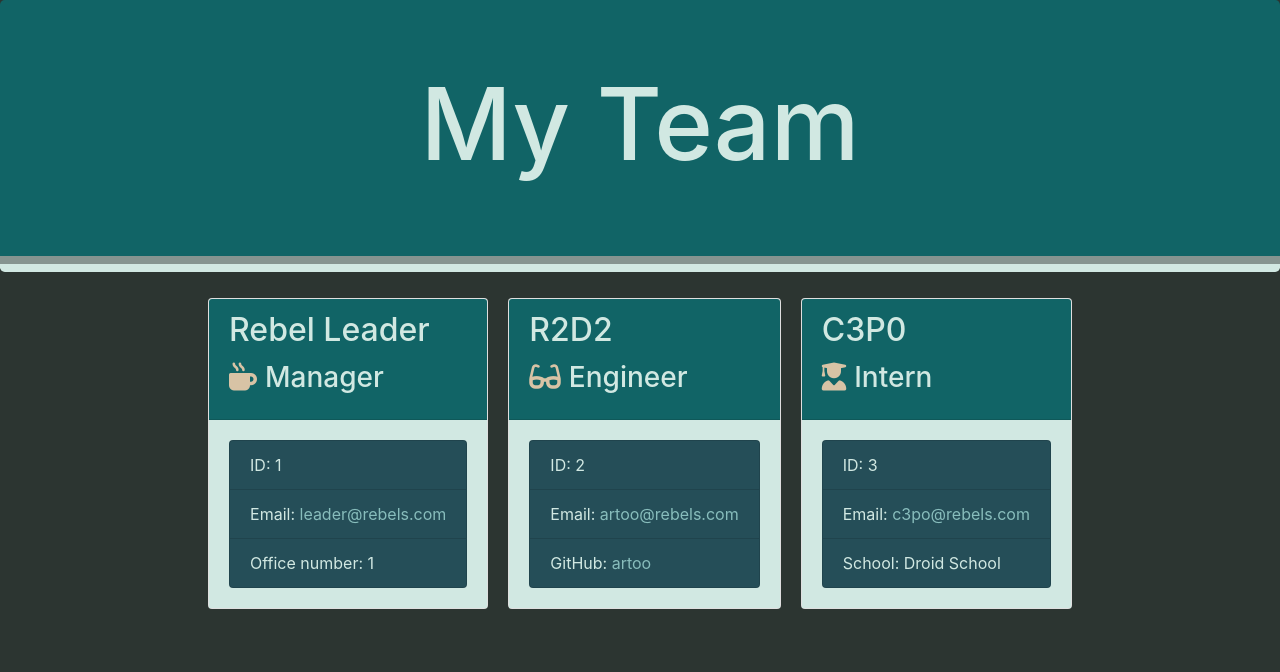
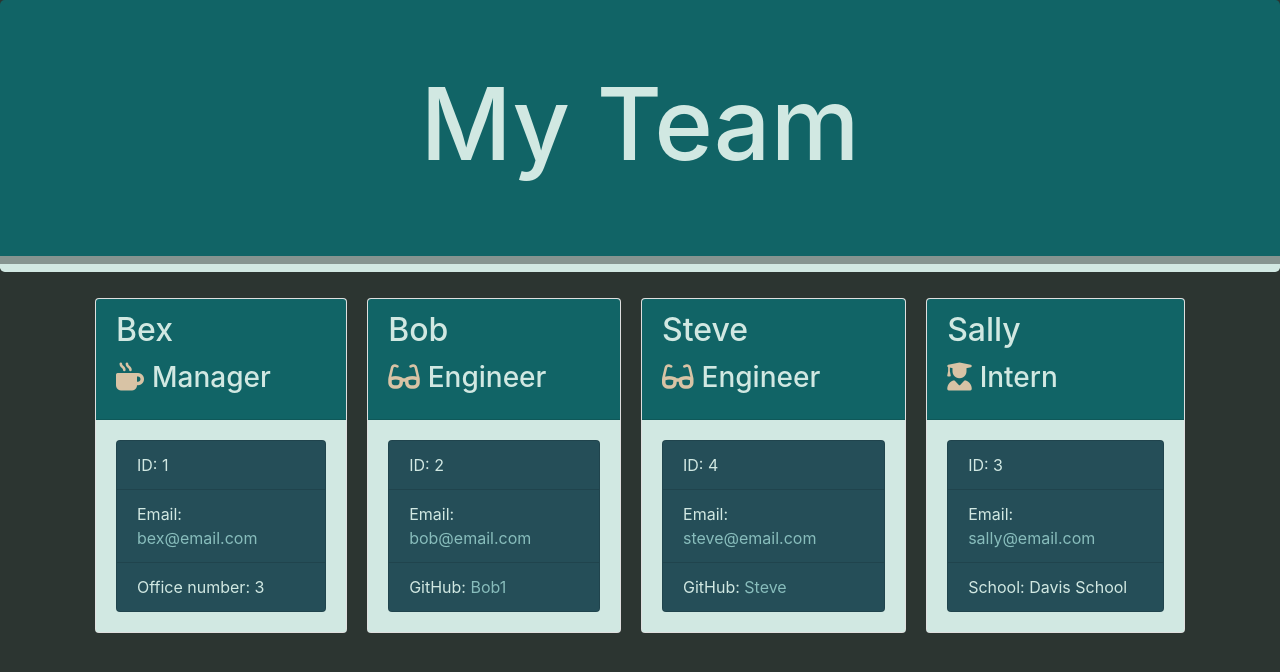
Before and after one commit to BeccaBlanton/TeamBuilder, a plain HTML site: page Develop/output/team.html in a window 1280 px wide. Drawn offline with nearby package versions, Linux system fonts and the light colour scheme.

```diff
--- a/Develop/app.js
+++ b/Develop/app.js
@@ -21,7 +21,7 @@
     name:'managerName',
     message: "Welcome Manager to Team Builder. First off, whats your name?",
     validate: function validateName(name){
-        var reg = /^[a-zA-Z]+$/;
+        var reg = /^[a-zA-Z ]+$/;
         return reg.test(name) || "Please enter a valid name"
     }
 },
--- a/Develop/output/team.html
+++ b/Develop/output/team.html
@@ -25,40 +25,53 @@
             <div class="team-area col-12 d-flex justify-content-center">
                 <div class="card employee-card">
     <div class="card-header">
-        <h2 class="card-title">Rebel Leader</h2>
+        <h2 class="card-title">Bex</h2>
         <h3 class="card-title"><i class="fas fa-mug-hot mr-2"></i>Manager</h3>
     </div>
     <div class="card-body">
         <ul class="list-group">
             <li class="list-group-item">ID: 1</li>
-            <li class="list-group-item">Email: <a href="mailto:leader@rebels.com">leader@rebels.com</a></li>
-            <li class="list-group-item">Office number: 1</li>
+            <li class="list-group-item">Email: <a href="mailto:bex@email.com">bex@email.com</a></li>
+            <li class="list-group-item">Office number: 3</li>
         </ul>
     </div>
 </div>
 <div class="card employee-card">
     <div class="card-header">
-        <h2 class="card-title">R2D2</h2>
+        <h2 class="card-title">Bob</h2>
         <h3 class="card-title"><i class="fas fa-glasses mr-2"></i>Engineer</h3>
     </div>
     <div class="card-body">
         <ul class="list-group">
             <li class="list-group-item">ID: 2</li>
-            <li class="list-group-item">Email: <a href="mailto:artoo@rebels.com">artoo@rebels.com</a></li>
-            <li class="list-group-item">GitHub: <a href="https://github.com/artoo" target="_blank" rel="noopener noreferrer">artoo</a></li>
+            <li class="list-group-item">Email: <a href="mailto:bob@email.com">bob@email.com</a></li>
+            <li class="list-group-item">GitHub: <a href="https://github.com/Bob1" target="_blank" rel="noopener noreferrer">Bob1</a></li>
         </ul>
     </div>
 </div>
 <div class="card employee-card">
     <div class="card-header">
-        <h2 class="card-title">C3P0</h2>
+        <h2 class="card-title">Steve</h2>
+        <h3 class="card-title"><i class="fas fa-glasses mr-2"></i>Engineer</h3>
+    </div>
+    <div class="card-body">
+        <ul class="list-group">
+            <li class="list-group-item">ID: 4</li>
+            <li class="list-group-item">Email: <a href="mailto:steve@email.com">steve@email.com</a></li>
+            <li class="list-group-item">GitHub: <a href="https://github.com/Steve" target="_blank" rel="noopener noreferrer">Steve</a></li>
+        </ul>
+    </div>
+</div>
+<div class="card employee-card">
+    <div class="card-header">
+        <h2 class="card-title">Sally</h2>
         <h3 class="card-title"><i class="fas fa-user-graduate mr-2"></i>Intern</h3>
     </div>
     <div class="card-body">
         <ul class="list-group">
             <li class="list-group-item">ID: 3</li>
-            <li class="list-group-item">Email: <a href="mailto:c3po@rebels.com">c3po@rebels.com</a></li>
-            <li class="list-group-item">School: Droid School</li>
+            <li class="list-group-item">Email: <a href="mailto:sally@email.com">sally@email.com</a></li>
+            <li class="list-group-item">School: Davis School</li>
         </ul>
     </div>
 </div>
```
Also changed, not shown: README.md.
